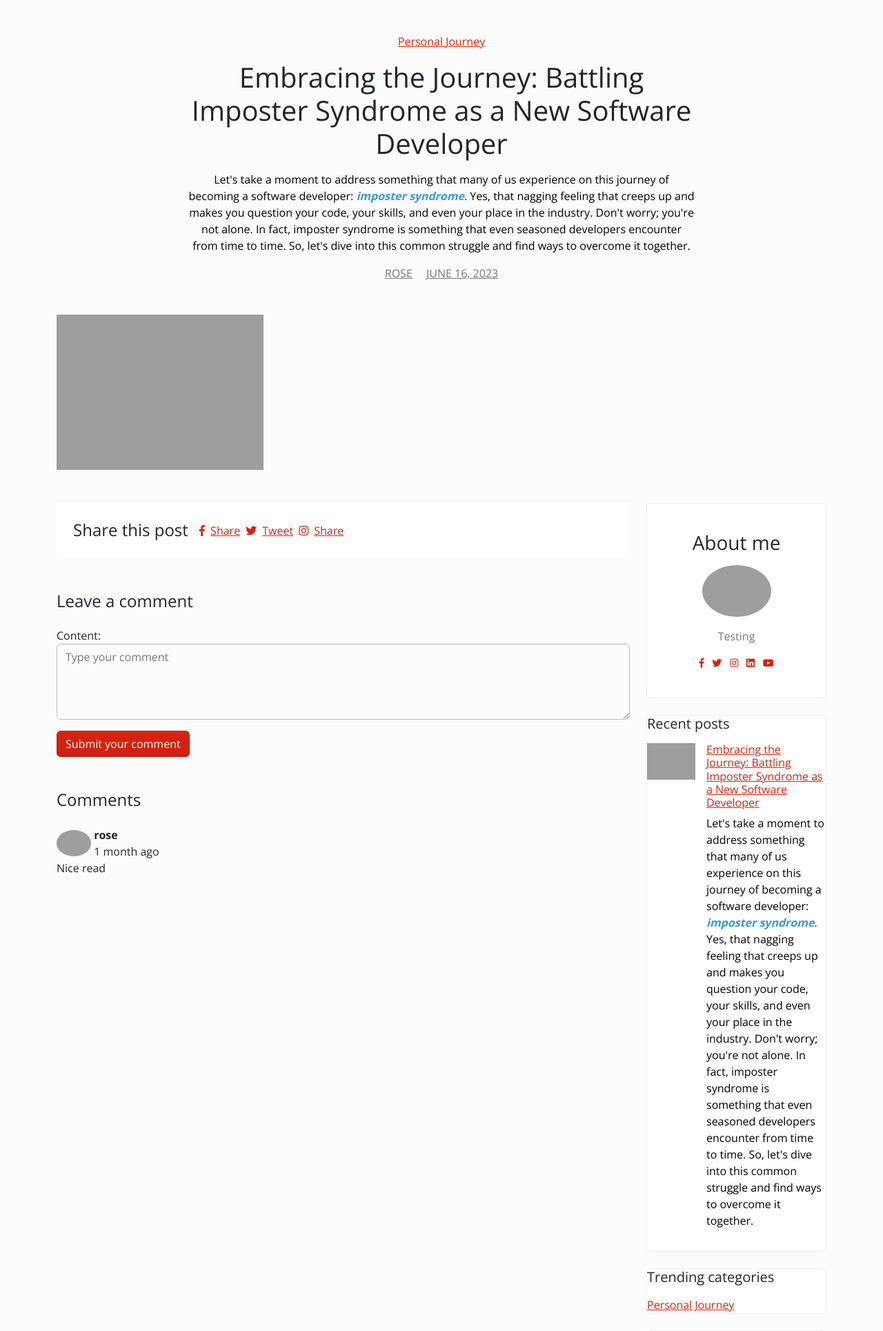
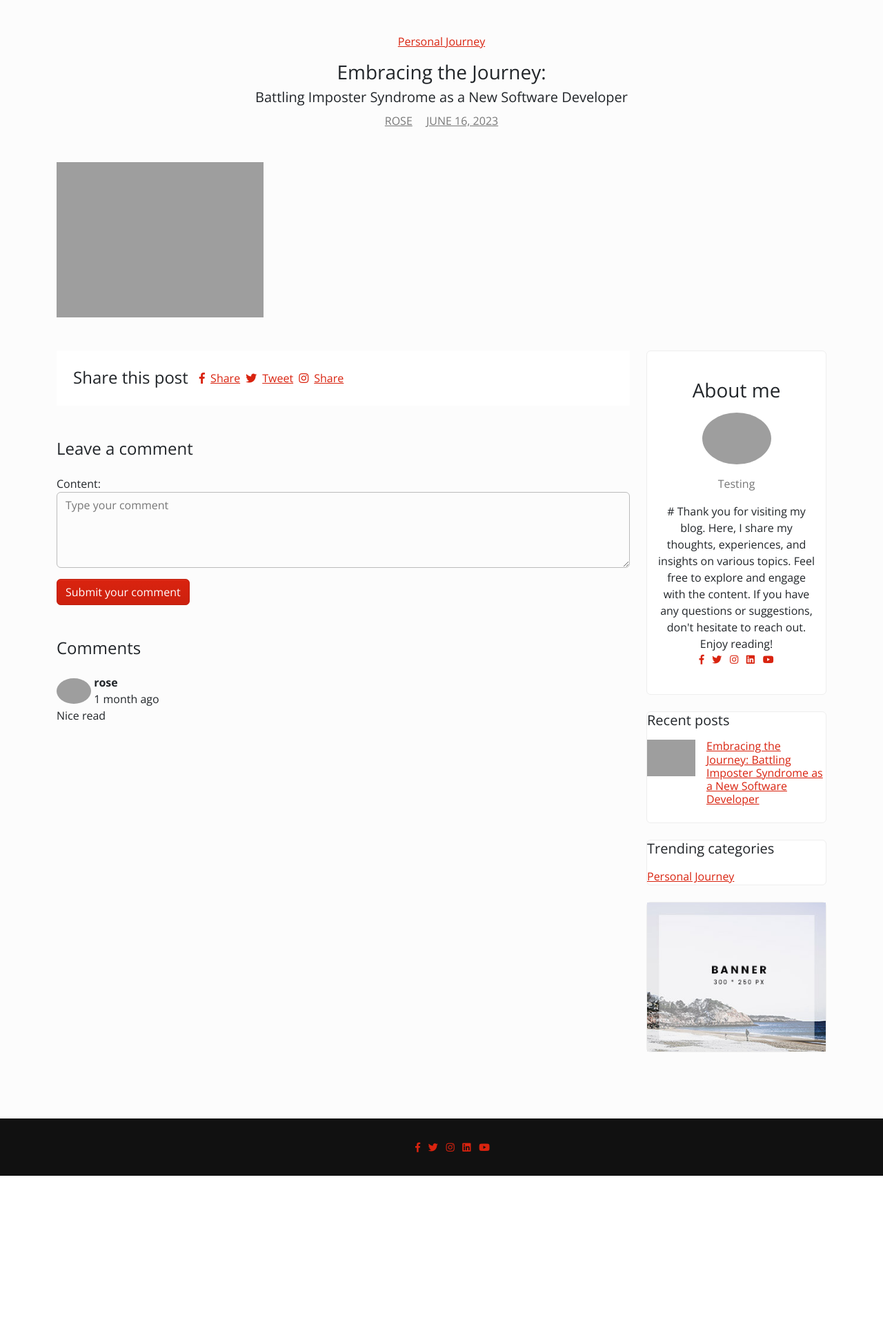
Before and after one commit to rosekairu/PersonalWeblog, a Django app: page /post/1/ in a window 1280 px wide. Shown: the part 200-2129 px from the top of the page at 69% size. After the commit the page ends 1904 px from the top, so only its background shows below. Run offline with Django 4.2, Linux system fonts and the light colour scheme; data comes from the database, SQL or seed files in the repository; both versions use the stored data as it was after the commit; some libraries are stand-ins or nearby versions; grey boxes are pictures that could not be loaded.

Commit message:
modified the whole project

```diff
--- a/Blog/settings.py
+++ b/Blog/settings.py
@@ -31,9 +31,7 @@
 # SECURITY WARNING: don't run with debug turned on in production!
 DEBUG = True
 
-#ALLOWED_HOSTS = []
-
-ALLOWED_HOSTS = ['personalweblog.up.railway.app', '127.0.0.1']
+ALLOWED_HOSTS = ['*']
 
 
 # Application definition
@@ -54,6 +52,8 @@
 
     'cloudinary',
     'cloudinary_storage',
+
+    'posts.templatetags.custom_filters',
 ]
 
 CRISPY_TEMPLATE_PACK = 'bootstrap4'
--- /dev/null
+++ b/posts/templatetags/custom_filters.py
@@ -0,0 +1,18 @@
+from django import template
+from django.template.defaultfilters import stringfilter
+
+register = template.Library()
+
+
+@register.filter
+def split(value, arg):
+    return value.split(arg)
+
+
+@register.filter
+@stringfilter
+def insert_image(value, image_path):
+    if image_path:
+        # Replace a specific placeholder (e.g., "{{ image_here }}") in the content with the image HTML code
+        value = value.replace("{{ image_here }}", '<img src="{}" alt="Image Description">'.format(image_path))
+    return value
--- a/posts/views.py
+++ b/posts/views.py
@@ -8,7 +8,7 @@
 
 
 def get_author():
-    author = Author.objects.first()  # Retrieve the first author object from the database
+    author = Author.objects.first()
     return author
 
 def home(request):
--- a/templates/post.html
+++ b/templates/post.html
@@ -1,15 +1,27 @@
 {% extends 'base.html' %}
+
 {% load static %}
+{% load custom_filters %}
 
 {% block content %}
+
+<style>
+  .lower-font {
+    font-size: 20px;
+    /* Adjust the font size as needed */
+  }
+</style>
 
 <section class="py-5">
   <div class="container pb-4">
     <div class="row text-center">
       <div class="col-lg-8 mx-auto">{% for category in post.categories.all %}<a
           class="category-link mb-3 d-inline-block" href="#!">{{category}}</a> {% endfor%}
-        <h1>{{post.title}}</h1>
-        <p>{{post.overview | safe }}</p>
+
+        <h3>{{ post.title|split:":"|first }}: <br>
+          <span class="lower-font">{{ post.title|split:":"|last }}</span>
+        </h3>
+        <!--  <p>{{post.overview | safe }}</p> -->
         <ul class="list-inline mb-5">
           <li class="list-inline-item mx-2"><a class="text-uppercase text-muted reset-anchor"
               href="#!">{{post.author}}</a></li>
@@ -80,12 +92,14 @@
             <div class="user d-flex align-items-center">
               <div class="image">
                 {% if comment.user.author %}
-                <img src="{{ comment.user.author.profile_picture.url }}" alt="..." class="img-fluid rounded-circle" width="50">
+                <img src="{{ comment.user.author.profile_picture.url }}" alt="..." class="img-fluid rounded-circle"
+                  width="50">
                 {% else %}
                 <i class="far fa-comment fa-2x fa-rotate-270" alt="..." class="img-fluid rounded-circle"> </i>
                 {% endif %}
               </div> &nbsp;
-              <div class="title"><strong>{{ comment.user.username }}</strong> <br> <span class="date">{{ comment.timestamp|timesince }} ago</span></div>
+              <div class="title"><strong>{{ comment.user.username }}</strong> <br> <span class="date">
+                {{ comment.timestamp|timesince }} ago</span></div>
             </div>
           </div>
           <div class="comment-body">
--- a/templates/sidebar.html
+++ b/templates/sidebar.html
@@ -12,7 +12,11 @@
           width="100">
         {% endif %}
         {% if description %}
-        <p class="text-sm text-muted">{{ description }}</p>
+        <p class="text-sm text-muted">{{ description }}</p> # Thank you for visiting my blog.
+
+        Here, I share my thoughts, experiences, and insights on various topics. Feel free to explore and engage with the content. If you have any questions or suggestions, don't hesitate to reach out.
+
+        Enjoy reading!
         {% else %}
         <p class="text-sm text-muted">No description available.</p>
         {% endif %}
@@ -34,7 +38,7 @@
           <div class="d-flex mb-3"><a class="flex-shrink-0" href="{{ post.get_absolute_url }}"><img class="img-fluid" src="{{ post.thumbnail.url }}" alt="" width="70"></a>
             <div class="ms-3">
               <h6> <a class="reset-anchor" href="{{ post.get_absolute_url }}" >{{ post.title }}</a></h6>
-              <p class="text-sm text-muted lh-sm mb-0">{{ post.overview | safe }}</p>
+             <!-- <p class="text-sm text-muted lh-sm mb-0">{{ post.overview | safe }}</p> -->
             </div>
           </div>
         {% endfor %}
```
Also changed, not shown: templates/blog.html (+31 -10 lines), templates/home.html (+21 -4 lines), db.sqlite3.
